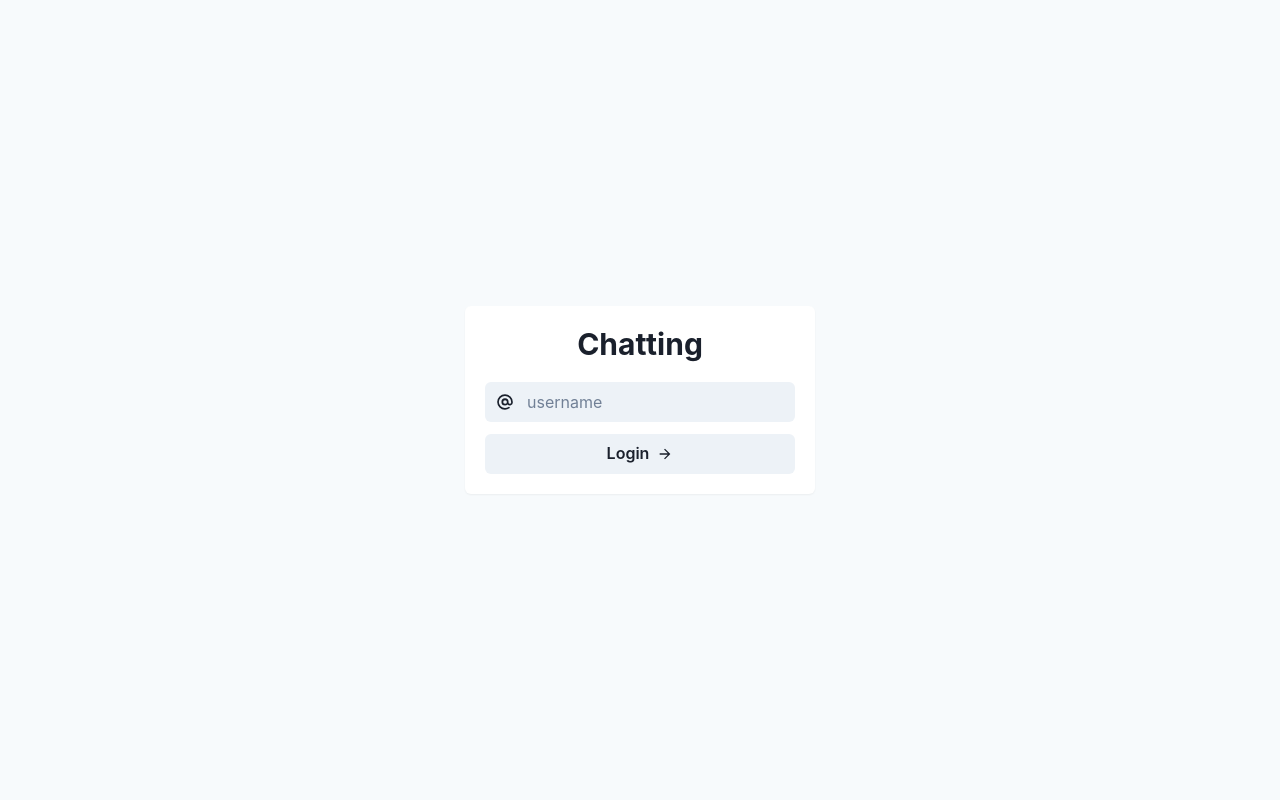
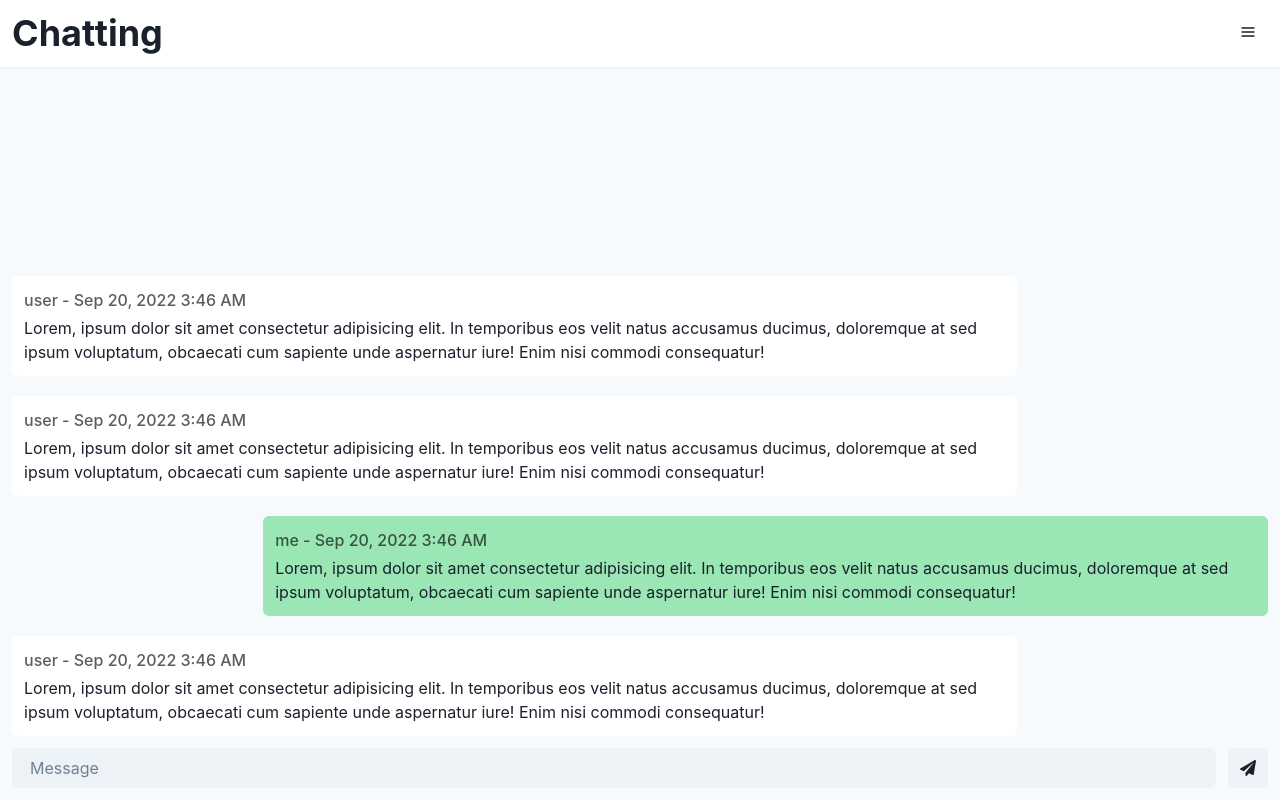
Before and after one commit to rafavilomar/chatting-frontend, a React (Create React App) app: page / in a window 1280 px wide. Before the commit this address led to /login. Built offline with nearby package versions, Linux system fonts and the light colour scheme; no server answers.

Commit message:
feat: add message list on chat view #5

```diff
--- a/package.json
+++ b/package.json
@@ -17,8 +17,10 @@
     "@types/react-router-dom": "^5.3.3",
     "axios": "^0.27.2",
     "framer-motion": "^4.1.17",
+    "moment": "^2.29.4",
     "react": "^18.2.0",
     "react-dom": "^18.2.0",
+    "react-icons": "^4.4.0",
     "react-router-dom": "^6.3.0",
     "react-scripts": "^2.1.3",
     "socket.io-client": "^4.5.1",
--- a/src/utils/context/state.tsx
+++ b/src/utils/context/state.tsx
@@ -5,7 +5,7 @@ import GeneralReducer from "./reducer";
 import GeneralContext from "./context";
 
 export const initialState: contextState = {
-  isLogged: false,
+  isLogged: true, //todo
 };
 
 const GeneralState = ({ children }: any) => {
--- a/src/views/Chat.tsx
+++ b/src/views/Chat.tsx
@@ -1,18 +1,51 @@
 import { AddIcon, HamburgerIcon } from "@chakra-ui/icons";
-import { Box, Flex, Heading, IconButton, Input } from "@chakra-ui/react";
+import { Flex, Heading, IconButton, Input, Text } from "@chakra-ui/react";
+import {FaPaperPlane} from "react-icons/fa"
+import moment from "moment";
 import React from "react";
+
+const messageList = [
+  {
+    message:
+      "Lorem, ipsum dolor sit amet consectetur adipisicing elit. In temporibus eos velit natus accusamus ducimus, doloremque at sed ipsum voluptatum, obcaecati cum sapiente unde aspernatur iure! Enim nisi commodi consequatur!",
+    user: "user",
+    date: new Date(),
+  },
+  {
+    message:
+      "Lorem, ipsum dolor sit amet consectetur adipisicing elit. In temporibus eos velit natus accusamus ducimus, doloremque at sed ipsum voluptatum, obcaecati cum sapiente unde aspernatur iure! Enim nisi commodi consequatur!",
+    user: "me",
+    date: new Date(),
+  },
+  {
+    message:
+      "Lorem, ipsum dolor sit amet consectetur adipisicing elit. In temporibus eos velit natus accusamus ducimus, doloremque at sed ipsum voluptatum, obcaecati cum sapiente unde aspernatur iure! Enim nisi commodi consequatur!",
+    user: "user",
+    date: new Date(),
+  },
+  {
+    message:
+      "Lorem, ipsum dolor sit amet consectetur adipisicing elit. In temporibus eos velit natus accusamus ducimus, doloremque at sed ipsum voluptatum, obcaecati cum sapiente unde aspernatur iure! Enim nisi commodi consequatur!",
+    user: "user",
+    date: new Date(),
+  },
+];
 
 const Chat = () => {
   return (
-    <Box pos={"fixed"} top={0} left={0} right={0} bottom={0} bgColor="gray.50">
+    <Flex
+      direction="column"
+      pos={"fixed"}
+      top={0}
+      left={0}
+      right={0}
+      bottom={0}
+      bgColor="gray.50"
+    >
       {/* BAR */}
       <Flex
         justifyContent="space-between"
         bgColor="white"
-        position="absolute"
-        top={0}
-        left={0}
-        right={0}
         padding="3"
         shadow="sm"
       >
@@ -23,25 +56,46 @@ const Chat = () => {
           icon={<HamburgerIcon />}
         />
       </Flex>
+      {/* MESSAGE LIST */}
+      <Flex
+        height="100%"
+        overflowY="scroll"
+        direction="column-reverse"
+        paddingX={"3"}
+      >
+        <Flex direction="column-reverse" gap={5}>
+          {messageList.map((message) => (
+            <Flex
+              justifyContent={message.user === "me" ? "flex-end" : "flex-start"}
+            >
+              <Flex
+                maxW="80%"
+                direction="column"
+                bgColor={message.user === "me" ? "green.200" : "white"}
+                borderRadius="md"
+                padding="3"
+                gap={1}
+              >
+                <Text color="blackAlpha.700" fontWeight="medium" fontSize="md">
+                  {`${message.user} - ${moment(message.date).format("lll")}`}
+                </Text>
+                <Text fontSize="md">{message.message}</Text>
+              </Flex>
+            </Flex>
+          ))}
+        </Flex>
+      </Flex>
 
       {/* MESSAGE INPUT */}
-      <Flex
-        bgColor="gray.50"
-        position="absolute"
-        bottom={0}
-        left={0}
-        right={0}
-        padding={"4"}
-        gap={3}
-      >
+      <Flex bgColor="gray.50" padding={"3"} gap={3}>
         <Input placeholder="Message" borderRadius={"md"} variant="filled" />
         <IconButton
           variant={"solid"}
           aria-label="send message"
-          icon={<AddIcon />}
+          icon={<FaPaperPlane />}
         />
       </Flex>
-    </Box>
+    </Flex>
   );
 };
 export default Chat;
```
Also changed, not shown: 1 other file (tests, documents, lock files or other folders).
